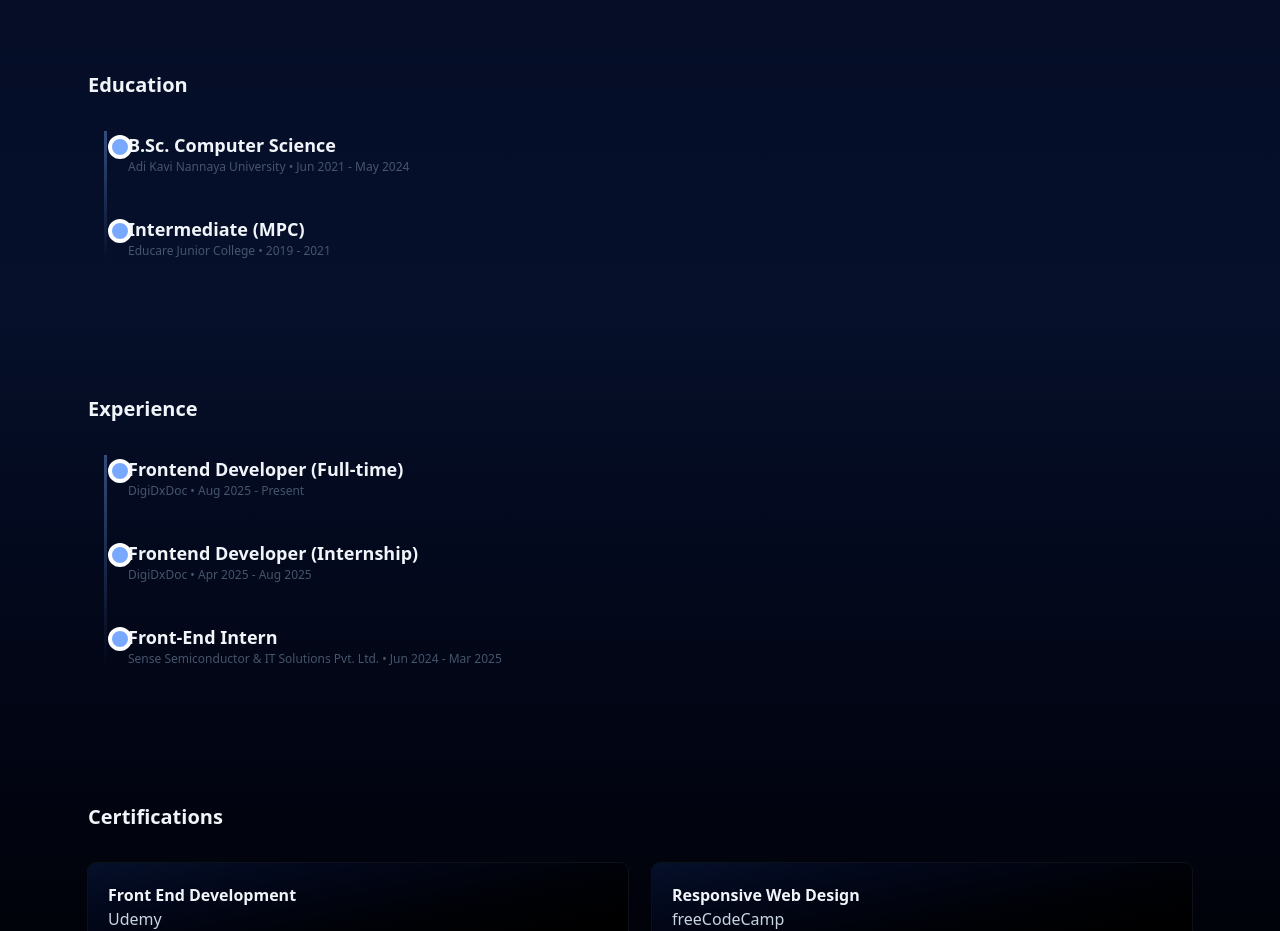
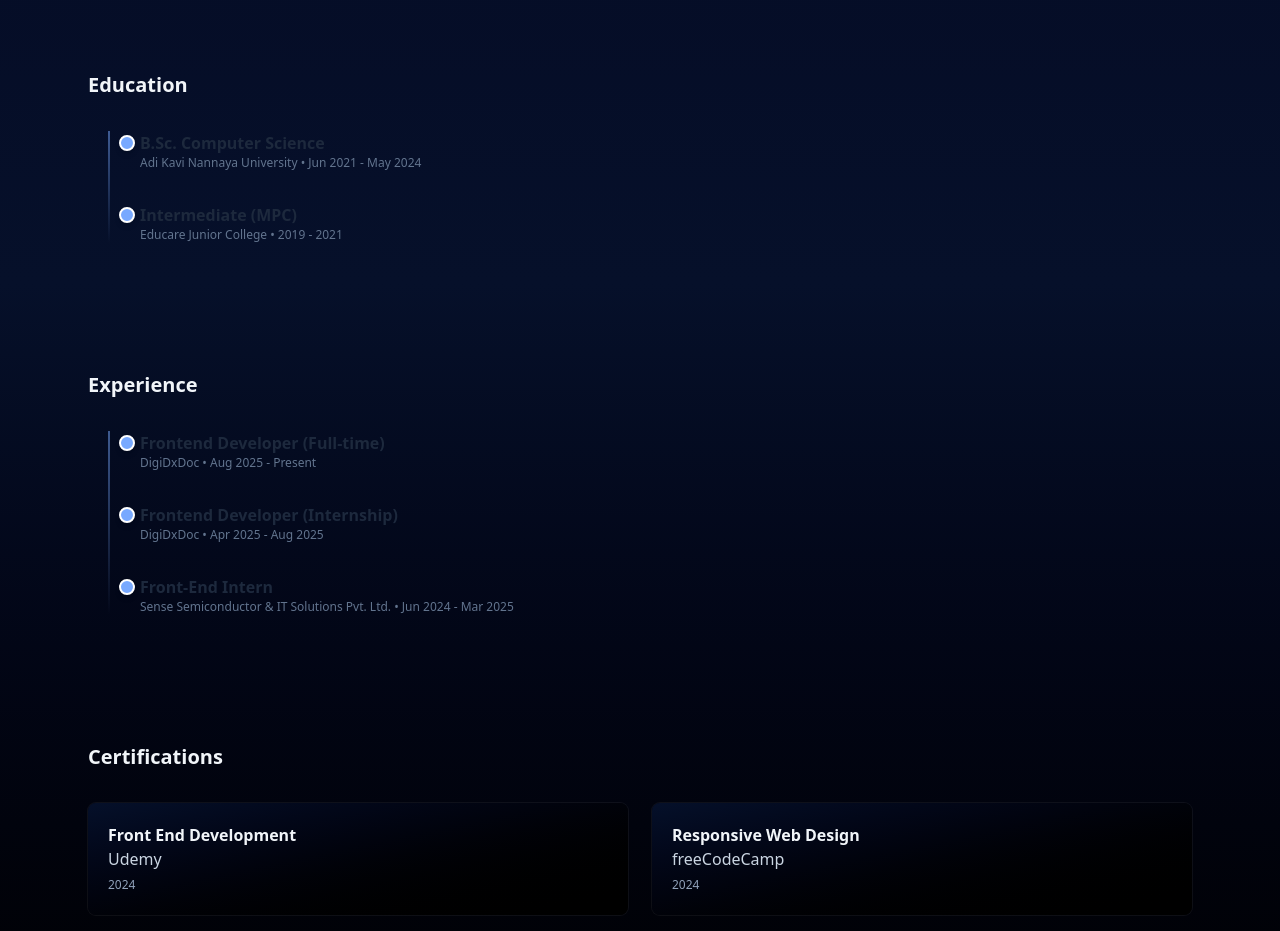
Before and after one commit to aahmadshaik/portfolio, a React (Vite) app: page / in a window 1280 px wide. Shown: the part 940-1871 px from the top of the page. Built offline with nearby package versions, Linux system fonts and the light colour scheme.

Commit message:
added some margin left in timeline

```diff
--- a/src/components/Timeline.jsx
+++ b/src/components/Timeline.jsx
@@ -2,17 +2,23 @@ import React from "react";
 
 const Timeline = ({ items }) => {
   return (
-    <div className="relative pl-10 before:content-[''] before:absolute before:top-0 before:bottom-0 before:left-4 before:w-[3px] before:bg-gradient-to-b before:from-[#78a9ff]/40 before:to-transparent dark:before:from-[#78a9ff]/40">
-      {items.map((item, idx) => (
-        <div key={idx} className="mb-10 relative">
-          <div className="absolute -left-[1.25rem] top-1 w-6 h-6 bg-[#78a9ff] rounded-full border-4 border-white dark:border-[#03051e]"></div>
-          <h4 className="text-lg font-semibold relative z-10">{item.title}</h4>
-          <span className="block text-xs text-slate-600 dark:text-slate-400 relative z-10">
-            {item.subtitle} • {item.period}
-          </span>
-        </div>
-      ))}
+   <div className="relative pl-10 before:content-[''] before:absolute before:top-0 before:bottom-0 before:left-5 before:w-[2px] before:bg-gradient-to-b before:from-[#78a9ff]/50 before:to-transparent dark:before:from-[#78a9ff]/40">
+  {items.map((item, idx) => (
+    <div key={idx} className="mb-8 relative group">
+      {/* Dot */}
+      <div className="absolute -left-[0.55rem] top-1 w-4 h-4 bg-[#78a9ff] rounded-full shadow-md border-2 border-white dark:border-[#03051e] transition-transform duration-300 group-hover:scale-110"></div>
+
+      {/* Content */}
+      <h4 className="ml-3 text-base  font-semibold text-slate-800 dark:text-slate-200 transition-colors duration-300 group-hover:text-[#78a9ff]">
+        {item.title}
+      </h4>
+      <span className="ml-3 block text-xs text-slate-500 dark:text-slate-400">
+        {item.subtitle} • {item.period}
+      </span>
     </div>
+  ))}
+</div>
+
   );
 };
 
```
